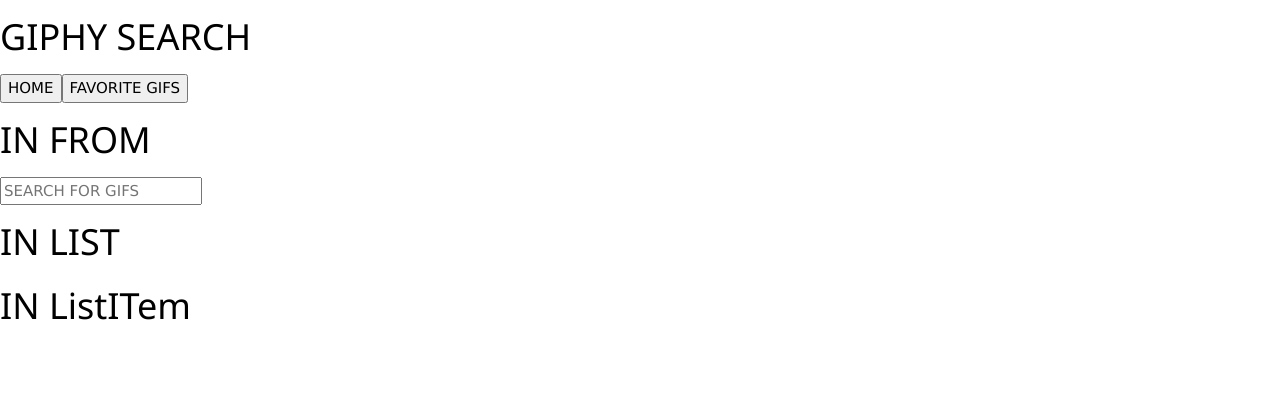
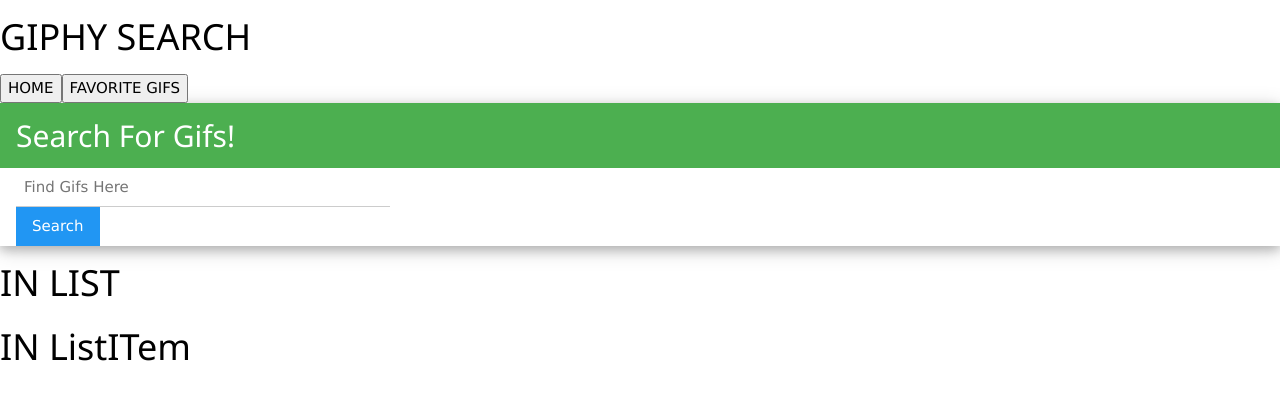
Before and after one commit to langstonmandela/solo-spike, a React (Vite) app: page / in a window 1280 px wide. Shown: the top 400 px of the page. Built offline with nearby package versions, Linux system fonts and the light colour scheme.

Commit message:
Search Function implemented:
	- Saga, Axios, Redux set up to handle async calls
	- Ready to be wired to the List Render

```diff
--- a/src/components/SearchView/Form.jsx
+++ b/src/components/SearchView/Form.jsx
@@ -1,11 +1,37 @@
-export default function Form () {
+import React from 'react';
+import { useDispatch } from 'react-redux';
+import { searchGifsRequest } from '../../redux/actions';
+
+export default function Form() {
+    const dispatch = useDispatch();
+
+    const handleSubmit = (e) => {
+        e.preventDefault();
+        const searchQuery = e.target.elements.searchQuery.value;
+        dispatch({
+            type: "FETCH_GIF",
+            payload: searchQuery
+    });
+        console.log(searchQuery);
+    };
 
     return (
         <>
-        <h1>IN FROM</h1>
-        <form>
-            <input type="text" placeholder="SEARCH FOR GIFS"/>
-        </form>
+            <div className="w3-card-4">
+                <div className="w3-container w3-green">
+                    <h2>Search For Gifs!</h2>
+                </div>
+                <form className="w3-container" onSubmit={handleSubmit}>
+                    <input
+                        name="searchQuery"
+                        className="w3-input w3-animate-input"
+                        type="text"
+                        placeholder="Find Gifs Here"
+                        style={{ width: '30%' }}
+                    />
+                    <button type="submit" className="w3-button w3-blue">Search</button>
+                </form>
+            </div>
         </>
-    )
+    );
 }
--- a/src/redux/actions.js
+++ b/src/redux/actions.js
@@ -0,0 +1,19 @@
+export const SEARCH_GIFS_REQUEST = 'SEARCH_GIFS_REQUEST';
+export const SEARCH_GIFS_SUCCESS = 'SEARCH_GIFS_SUCCESS';
+export const SEARCH_GIFS_FAILURE = 'SEARCH_GIFS_FAILURE';
+
+// Action creators
+export const searchGifsRequest = query => ({
+    type: SEARCH_GIFS_REQUEST,
+    payload: query,
+});
+
+export const searchGifsSuccess = gifs => ({
+    type: SEARCH_GIFS_SUCCESS,
+    payload: gifs,
+});
+
+export const searchGifsFailure = error => ({
+    type: SEARCH_GIFS_FAILURE,
+    payload: error,
+});
--- a/src/redux/store.js
+++ b/src/redux/store.js
@@ -34,7 +34,7 @@
 
 function* fetchGifSaga(action) {
   try {
-    const response = yield axios.get("/api/search");
+    const response = yield axios.get(`/api/search/${action.payload}`);
     console.log("response", response.data);
     yield put({ type: "DISPLAY_GIF", payload: response.data });
   } catch (error) {
```
Also changed, not shown: 1 other file (tests, documents, lock files or other folders).
